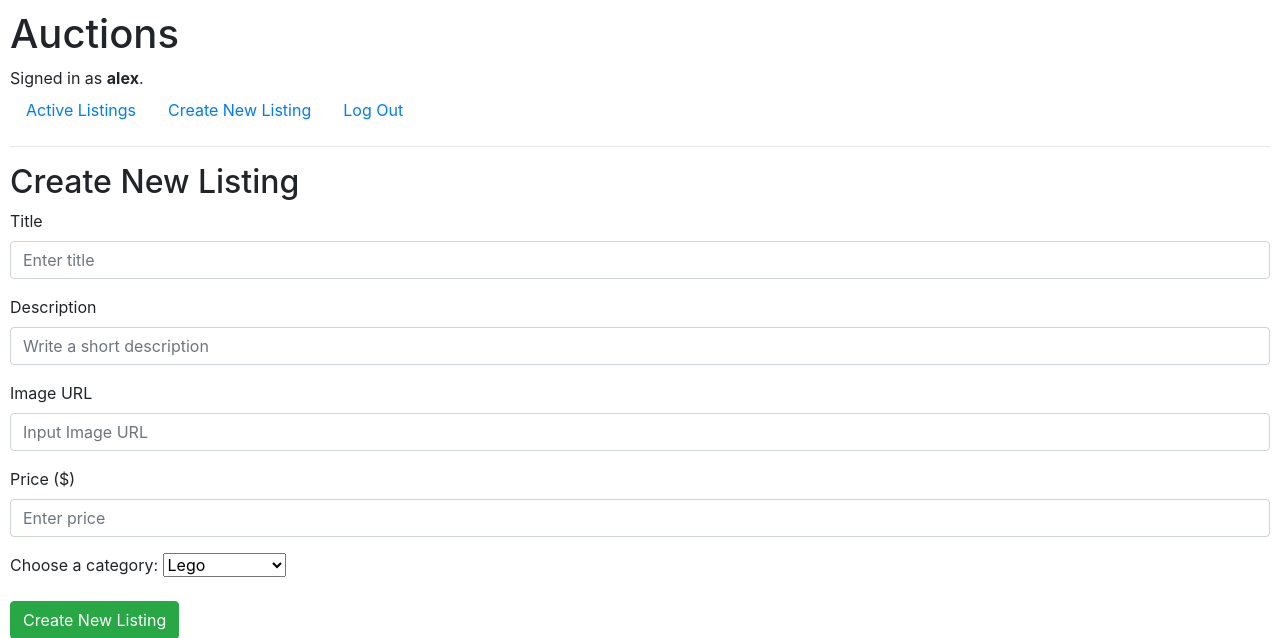
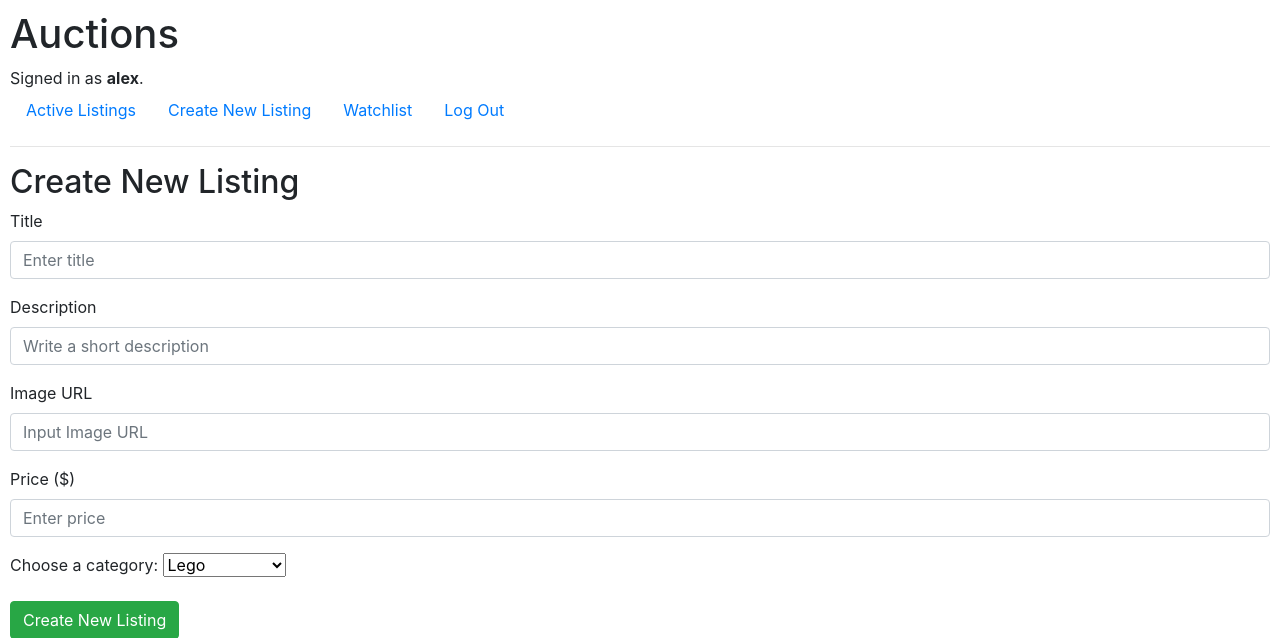
Before and after one commit to bykimus-prime/cs50web-project2-commerce, a Django app: page /createListing in a window 1280 px wide. Shown: the top 638 px of the page. Run offline with Django 3.2, Linux system fonts and the light colour scheme; a user stored in the database is signed in; data comes from the database, SQL or seed files in the repository; some libraries are stand-ins or nearby versions.

Commit message:
Create nav link for watchlist and necessary paths

```diff
--- a/auctions/templates/auctions/layout.html
+++ b/auctions/templates/auctions/layout.html
@@ -24,6 +24,9 @@
                <li class="nav-item">
                   <a class="nav-link" href="{% url 'createListing' %}">Create New Listing</a>
                </li>
+               <li class="nav-item">
+                  <a class="nav-link" href="{% url 'watchlist' %}">Watchlist</a>
+               </li>
                 <li class="nav-item">
                     <a class="nav-link" href="{% url 'logout' %}">Log Out</a>
                 </li>
--- a/auctions/urls.py
+++ b/auctions/urls.py
@@ -11,5 +11,6 @@ urlpatterns = [
     path("displayCategory", views.displayCategory, name="displayCategory"),
     path("listing/<int:id>", views.listing, name="listing"),
     path("addToWatchlist/<int:id>", views.addToWatchlist, name="addToWatchlist"),
-    path("removeFromWatchlist/<int:id>", views.removeFromWatchlist, name="removeFromWatchlist")
+    path("removeFromWatchlist/<int:id>", views.removeFromWatchlist, name="removeFromWatchlist"),
+    path("watchlist", views.displayWatchlist, name="watchlist")
 ]
--- a/auctions/views.py
+++ b/auctions/views.py
@@ -33,6 +33,9 @@ def listing(request, id):
       "listing": listingInfo,
       "isListingWatchlisted": isListingWatchlisted
    })
+
+def displayWatchlist(request):
+   return
 
 def addToWatchlist(request, id):
    listingInfo = Listing.objects.get(pk=id)
```
